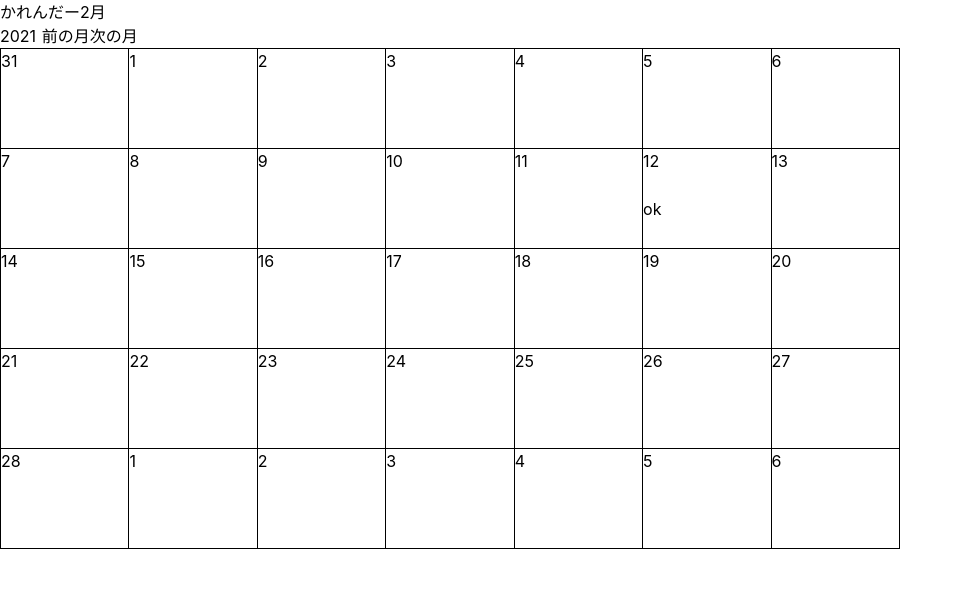
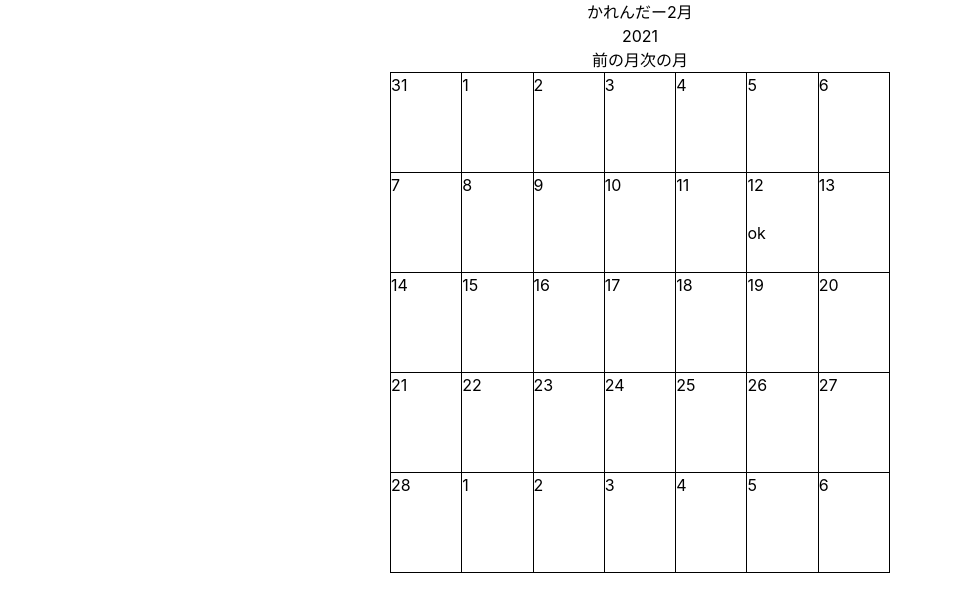
Before and after one commit to doriasu/kyoutoiuhi, a Nuxt app: page /calendar in a window 1280 px wide. Shown: the top 612 px of the page, without its empty margins (0-963 px from the left). Built offline with nearby package versions, Linux system fonts and the light colour scheme.

Commit message:
cssを整えた

```diff
--- a/components/popup.vue
+++ b/components/popup.vue
@@ -41,5 +41,11 @@ export default Vue.extend({
   width: 50%;
   padding: 1em;
   background: #fff;
+  /*　画面の中央に要素を表示させる設定　*/
+  display: flex;
+  align-items: center;
+  justify-content: center;
+  flex-direction: column;
+  flex-wrap: wrap;
 }
 </style>
--- a/pages/calendar.vue
+++ b/pages/calendar.vue
@@ -1,10 +1,12 @@
 <template>
-  <div>
+  <div class="calendar">
     <h2>かれんだー{{ currentDate.month() + 1 }}月</h2>
     {{ currentDate.year() }}
-    <button @click="prevMonth">前の月</button>
-    <button @click="nextMonth">次の月</button>
-    <div style="max-width: 900px; border-top: 1px solid">
+    <div class="monthButton">
+      <button @click="prevMonth">前の月</button>
+      <button @click="nextMonth">次の月</button>
+    </div>
+    <div style="min-width: 500px; border-top: 1px solid">
       <div
         v-for="(week, index) in calendars"
         :key="index"
@@ -12,7 +14,9 @@
       >
         <div class="cell" v-for="(day, index) in week" :key="index">
           {{ day.date }}<br /><br />
-          <div @click="popup(day.date)">{{ getEval(day.date) }}</div>
+          <div class="evaluation" @click="popup(day.date)">
+            {{ getEval(day.date) }}
+          </div>
         </div>
       </div>
     </div>
@@ -121,10 +125,21 @@ export default Vue.extend({
 });
 </script>
 <style>
+.calendar {
+  align-items: center;
+  justify-content: center;
+  /* 縦に積む */
+  display: flex;
+  flex-direction: column;
+  flex-wrap: wrap;
+}
 .cell {
   flex: 1;
   min-height: 100px;
   border-right: 1px solid;
   border-bottom: 1px solid;
 }
+.evaluation {
+  cursor: pointer;
+}
 </style>
--- a/pages/index.vue
+++ b/pages/index.vue
@@ -22,7 +22,6 @@
         >
           GitHub
         </a>
-        <calendar />
       </div>
     </div>
   </div>
```
